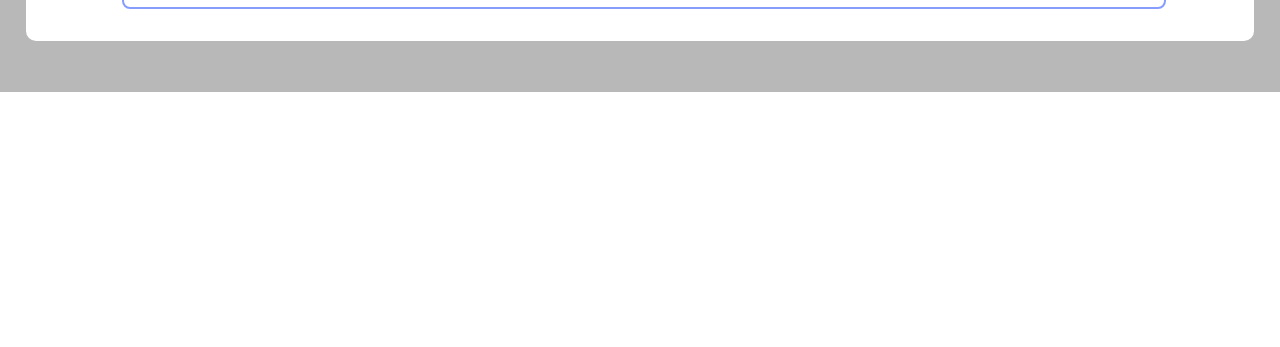
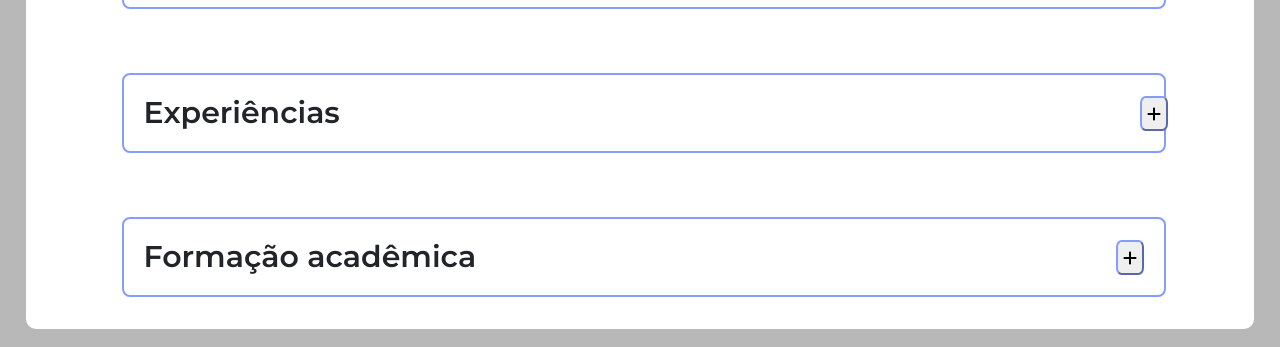
Before and after one commit to EJSeguro/ProjetoFinal_3C_Curso, a Vue app in the folder frontend/: page /profile in a window 1280 px wide. Shown: the part 788-1135 px from the top of the page. Before the commit the page ends 880 px from the top, so only its background shows below. Built offline with nearby package versions, Linux system fonts and the light colour scheme.

Commit message:
pagina de perfil praticamente finalizada

```diff
--- a/frontend/src/views/Profile.vue
+++ b/frontend/src/views/Profile.vue
@@ -24,13 +24,35 @@ function uploadImage(type, event) {
     }
   }
 }
+
+function updateModal() {
+  showModal.value = !showModal.value;
+  texts.value.push(modalText.value);
+  modalText.value = "";
+}
+
+function saveAndClose() {
+  showModal2.value = false;
+  texts.value.push(modalText.value);
+  modalText.value = "";
+}
+
+function saveButtonModal3() {
+  showModal3.value = false;
+  texts.value.push(modalText.value);
+  modalText.value = "";
+}
+
 const fileInputBackground = ref(null);
 
 const fileInputProfile = ref(null);
 
 const showModal = ref(false);
+const showModal2 = ref(false);
+const showModal3 = ref(false);
 
-const fullName = ref();
+const modalText = ref("");
+const texts = ref([]);
 </script>
 
 <template>
@@ -77,20 +99,88 @@ const fullName = ref();
             <font-awesome-icon icon="fa-solid fa-plus" />
           </button>
           <div v-if="showModal" class="modal">
-            <div class="modal-content">
+            <div class="modalContent">
               <h3>Adicionar Informações</h3>
               <textarea
-                v-model="fullName"
+                v-model="modalText"
                 id="mensagem"
                 rows="4"
                 cols="50"
                 placeholder="Digite sua mensagem aqui..."
               ></textarea>
-              <button @click="showModal = false" id="buttonCloseModal">
-                Salvar
-              </button>
-              <div class="exibicaoTexto">
-                {{ textoDigitado }}
+              <button @click="updateModal" id="buttonCloseModal">Salvar</button>
+            </div>
+          </div>
+        </div>
+        <!-- <div v-for="text in texts" class="exibicaoTexto"> -->
+        <!-- <div> -->
+        <!-- {{ text }} -->
+        <!-- </div> -->
+        <!-- </div> -->
+      </div>
+      <div class="experiencieProfile">
+        <div class="experiencieProfileContent">
+          <h1>Experiências</h1>
+          <button @click="showModal2 = true" id="buttonOpenModal2">
+            <font-awesome-icon icon="fa-solid fa-plus" />
+          </button>
+          <div v-if="showModal2" class="modal">
+            <div class="modalContent">
+              <h3>Adicionar Informações sobre suas Experiências</h3>
+              <div class="divModal">
+                <p>Título</p>
+                <input
+                  class="inputsExperiencie"
+                  type="text"
+                  placeholder="Nome da empresa"
+                />
+                <p>Descrição</p>
+                <textarea
+                  v-model="modalText"
+                  id="mensagem"
+                  rows="4"
+                  cols="50"
+                  placeholder="Descreva a sua experiência..."
+                ></textarea>
+                <p>Data de Ingresso</p>
+                <input class="inputsExperiencie" type="date" />
+                <p>Data em que saiu</p>
+                <input class="inputsExperiencie" type="date" />
+                <button @click="saveAndClose">Salvar</button>
+              </div>
+            </div>
+          </div>
+        </div>
+      </div>
+      <div class="academicTraining">
+        <div class="academicTrainingContent">
+          <h1 class="noBreak">Formação acadêmica</h1>
+          <button @click="showModal3 = true" id="buttonOpenModal3">
+            <font-awesome-icon icon="fa-solid fa-plus" />
+          </button>
+          <div v-if="showModal3" class="modal">
+            <div class="modalContent">
+              <h3>Adicionar Informações sobre suas Experiências</h3>
+              <div class="divModal3">
+                <p>Nome da Instituição</p>
+                <input
+                  class="inputsExperiencie"
+                  type="text"
+                  placeholder="Digite o nome da instituição"
+                />
+                <p>Descrição</p>
+                <textarea
+                  v-model="modalText"
+                  id="mensagem"
+                  rows="4"
+                  cols="50"
+                  placeholder="Descreva a sua experiência..."
+                ></textarea>
+                <p>Data de Ingresso</p>
+                <input class="inputsExperiencie" type="date" />
+                <p>Data de fim</p>
+                <input class="inputsExperiencie" type="date" />
+                <button @click="saveButtonModal3">Salvar</button>
               </div>
             </div>
           </div>
@@ -98,6 +188,7 @@ const fullName = ref();
       </div>
     </div>
   </div>
+
   <input
     type="file"
     ref="fileInputProfile"
@@ -120,7 +211,7 @@ const fullName = ref();
 }
 
 .mainProfile {
-  height: 100vh;
+  height: 100%;
   background-color: rgb(184, 184, 184);
   display: flex;
   justify-content: center;
@@ -128,7 +219,7 @@ const fullName = ref();
 
 .profile {
   background-color: white;
-  margin: 2% 2% 0 2%;
+  margin: 2%;
   border-radius: 10px;
   width: 100%;
   display: flex;
@@ -263,12 +354,6 @@ const fullName = ref();
   border-color: rgb(134, 156, 255);
 }
 
-.aboutProfile h3 {
-  overflow-wrap: break-word;
-  font-size: 15px;
-  padding-top: 30px;
-}
-
 .aboutText {
   display: flex;
   align-items: center;
@@ -286,32 +371,119 @@ const fullName = ref();
   align-items: center;
   justify-content: center;
 }
-.modal-content {
+
+.modalContent {
   background-color: #fff;
   padding: 20px;
   border-radius: 8px;
-  width: 800px;
+  width: 600px;
   height: auto;
   text-align: center;
 }
 
-.modal-content h3 {
+.modalContent h3 {
   font-family: var(--fonte1);
   font-size: 20px;
   padding: 1rem;
 }
 
-.modal-content input {
-  font-family: var(--fonte1);
-  height: auto;
-  flex-wrap: wrap;
-}
-
-.modal-content button {
+.modalContent button {
   border-radius: 5%;
   margin-top: 1rem;
   width: 6rem;
-  margin-left: 87%;
+  margin-left: 75%;
+  background-color: rgb(134, 156, 255);
+}
+
+.experiencieProfile {
+  flex-direction: column;
+  position: relative;
+  font-family: var(--fonte1);
+  border-radius: 8px;
+  border: 2px solid rgb(134, 156, 255);
+  width: 85%;
+  margin: 2rem 6rem;
+  padding: 20px;
+  height: 80px;
+}
+
+.experiencieProfile h1 {
+  font-size: 30px;
+  font-weight: 550;
+}
+
+.experiencieProfile button {
+  padding: 5px;
+  margin-left: 80%;
+  height: 35px;
+  border-radius: 20%;
+  border-color: rgb(134, 156, 255);
+}
+
+.experiencieProfileContent {
+  display: flex;
+  align-items: center;
+  justify-content: space-between;
+}
+
+.divModal {
+  display: flex;
+  flex-direction: column;
+}
+
+.divModal button {
+  border-radius: 5%;
+  margin-top: 1rem;
+  width: 6rem;
+  margin-left: 83%;
+  background-color: rgb(134, 156, 255);
+}
+
+.academicTraining {
+  flex-direction: column;
+  position: relative;
+  font-family: var(--fonte1);
+  border-radius: 8px;
+  border: 2px solid rgb(134, 156, 255);
+  width: 85%;
+  margin: 2rem 6rem;
+  padding: 20px;
+  height: 80px;
+}
+
+.academicTraining h1 {
+  font-size: 30px;
+  font-weight: 550;
+}
+
+.academicTraining button {
+  padding: 5px;
+  margin-left: 60%;
+  height: 35px;
+  border-radius: 20%;
+  border-color: rgb(134, 156, 255);
+}
+
+.academicTrainingContent {
+  display: flex;
+  align-items: center;
+  justify-content: space-between;
+}
+
+.noBreak {
+  white-space: nowrap;
+}
+
+.divModal3 {
+  display: flex;
+  flex-direction: column;
+}
+
+.divModal3 button {
+  border-radius: 5%;
+  margin-top: 1rem;
+  width: 6rem;
+  margin-left: 83%;
   background-color: rgb(134, 156, 255);
 }
 </style>
```
